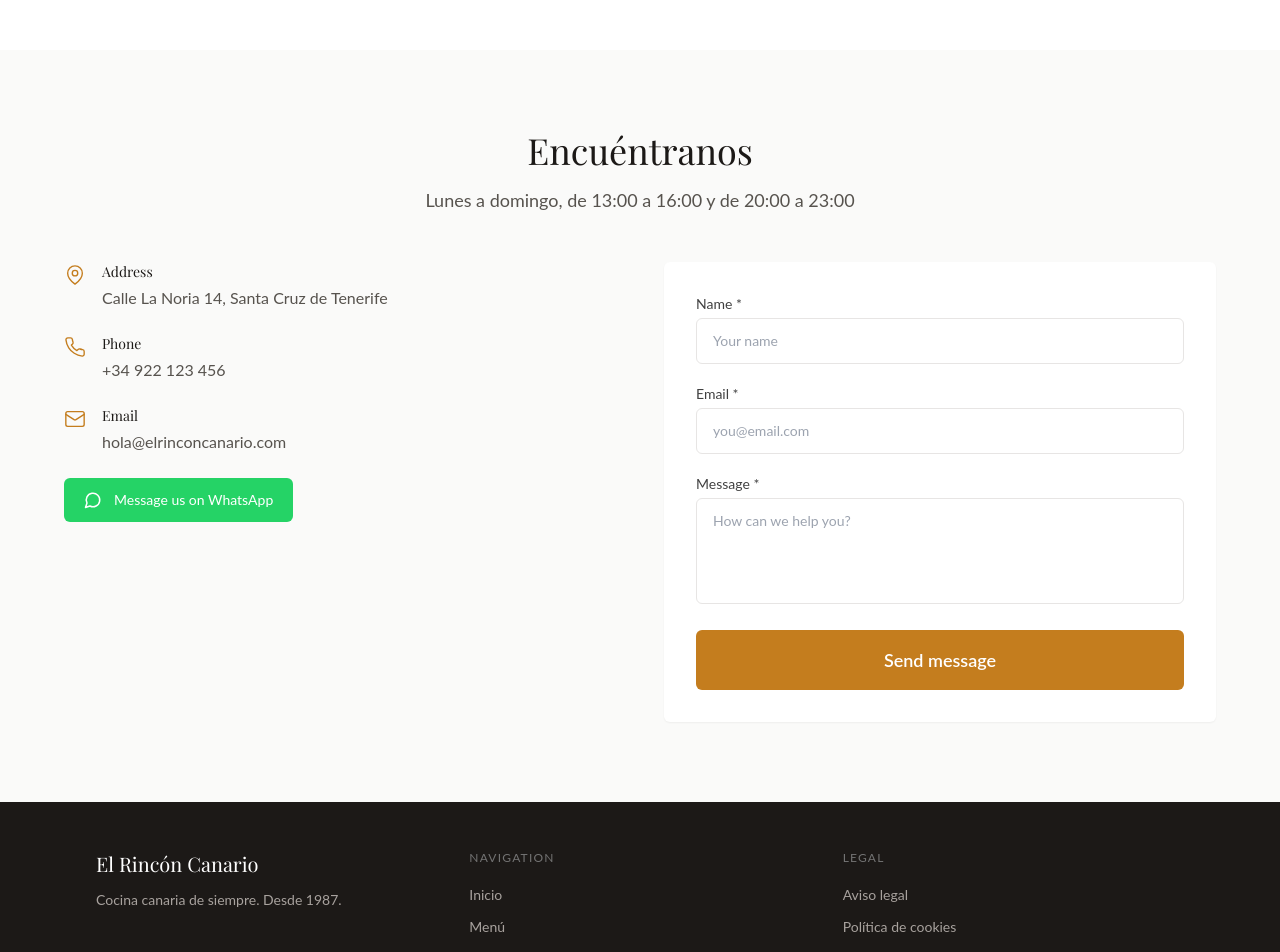
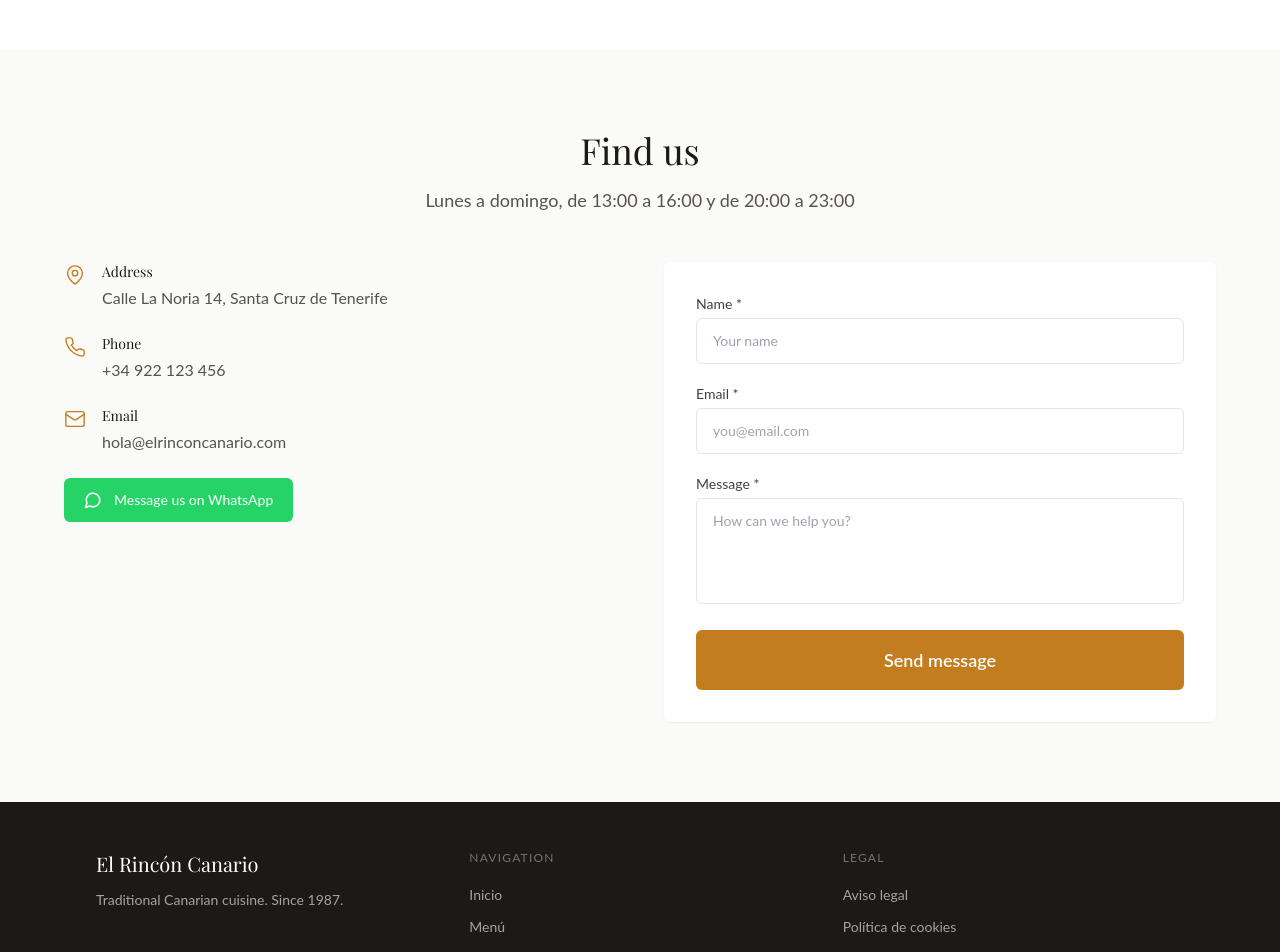
Before and after one commit to DavidChineaWayne29/solimar-co-web, a React (Vite) app: page / in a window 1280 px wide. Shown: the part 5380-6332 px from the top of the page. Built offline with nearby package versions, Linux system fonts and the light colour scheme; no server answers; the database is empty.

Commit message:
fix: translate contact title, reservation title and footer tagline

```diff
--- a/src/components/layout/Footer.tsx
+++ b/src/components/layout/Footer.tsx
@@ -18,7 +18,9 @@
           <div>
             <p className="font-display text-xl text-white mb-3">{siteName}</p>
             {footer.tagline && (
-              <p className="font-body text-sm text-neutral-400">{footer.tagline}</p>
+              <p className="font-body text-sm text-neutral-400">
+                {t('footer.tagline', { defaultValue: footer.tagline })}
+              </p>
             )}
           </div>
 
--- a/src/components/sections/Contact.tsx
+++ b/src/components/sections/Contact.tsx
@@ -18,7 +18,10 @@
 
   return (
     <SectionWrapper id="contacto" bg="neutral">
-      <SectionHeader title={contact.title} subtitle={contact.subtitle} />
+      <SectionHeader
+        title={t('contact.sectionTitle', { defaultValue: contact.title })}
+        subtitle={contact.subtitle}
+      />
 
       <div className="grid grid-cols-1 lg:grid-cols-2 gap-12">
 
--- a/src/components/sections/ReservationSection.tsx
+++ b/src/components/sections/ReservationSection.tsx
@@ -61,7 +61,7 @@
   if (reservation.provider !== 'custom' && reservation.embedUrl) {
     return (
       <SectionWrapper id="reservas" bg="primary">
-        <SectionHeader title={reservation.title ?? t('reservation.title')} />
+        <SectionHeader title={t('reservation.title', { defaultValue: reservation.title ?? '' })} />
         <iframe
           src={reservation.embedUrl}
           className="w-full h-[600px] rounded-brand border-0"
--- a/src/i18n/en.json
+++ b/src/i18n/en.json
@@ -71,6 +71,7 @@
     "bookingSystem":   "Booking system"
   },
   "contact": {
+    "sectionTitle":      "Find us",
     "address":           "Address",
     "phone":             "Phone",
     "email":             "Email",
@@ -91,7 +92,8 @@
   "footer": {
     "navigation": "Navigation",
     "legal":      "Legal",
-    "allRights":  "All rights reserved."
+    "allRights":  "All rights reserved.",
+    "tagline":    "Traditional Canarian cuisine. Since 1987."
   },
   "common": {
     "loading": "Loading...",
--- a/src/i18n/es.json
+++ b/src/i18n/es.json
@@ -71,6 +71,7 @@
     "bookingSystem":   "Sistema de reservas"
   },
   "contact": {
+    "sectionTitle":     "Encuéntranos",
     "address":          "Dirección",
     "phone":            "Teléfono",
     "email":            "Email",
@@ -91,7 +92,8 @@
   "footer": {
     "navigation": "Navegación",
     "legal":      "Legal",
-    "allRights":  "Todos los derechos reservados."
+    "allRights":  "Todos los derechos reservados.",
+    "tagline":    "Cocina canaria de siempre. Desde 1987."
   },
   "common": {
     "loading": "Cargando...",
```
